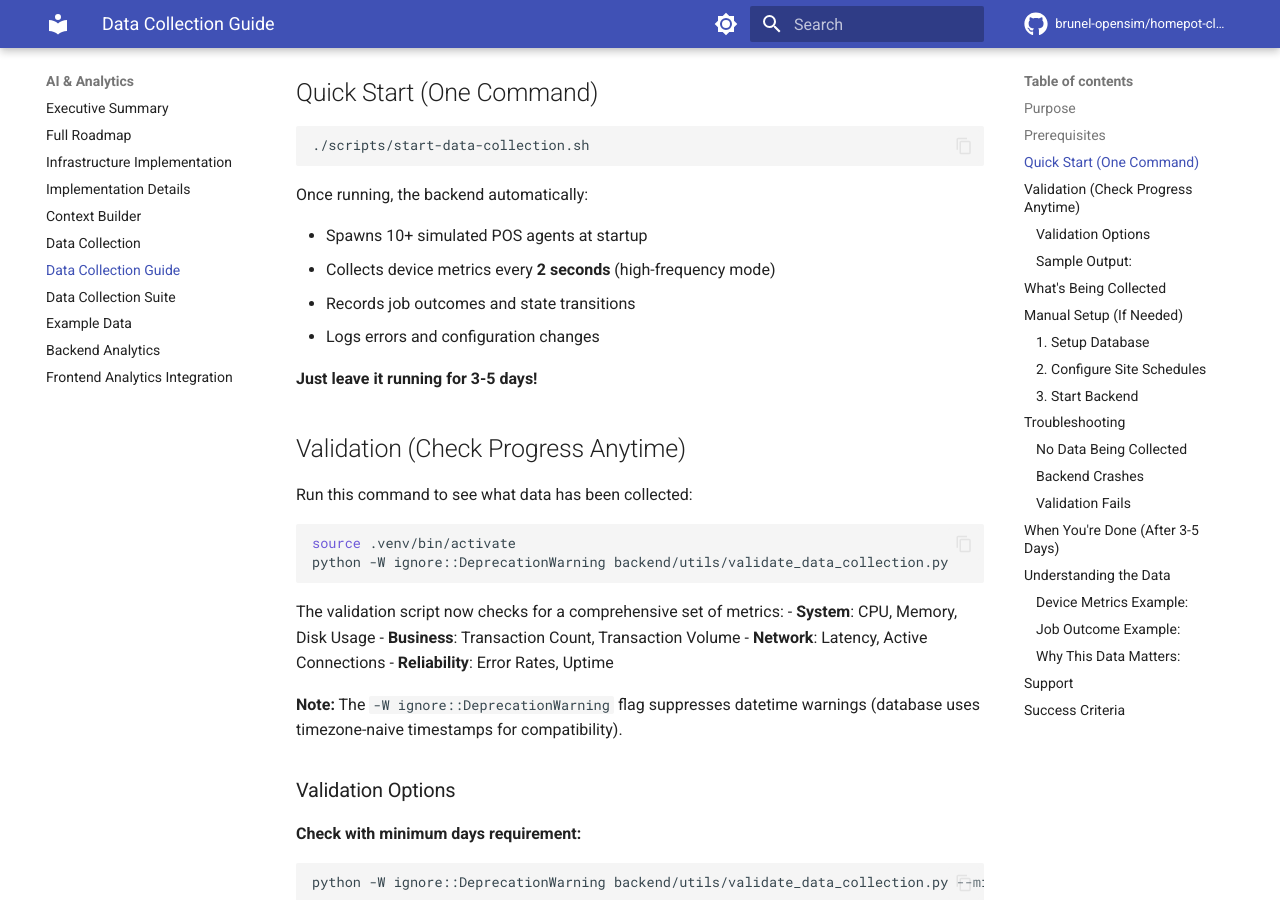
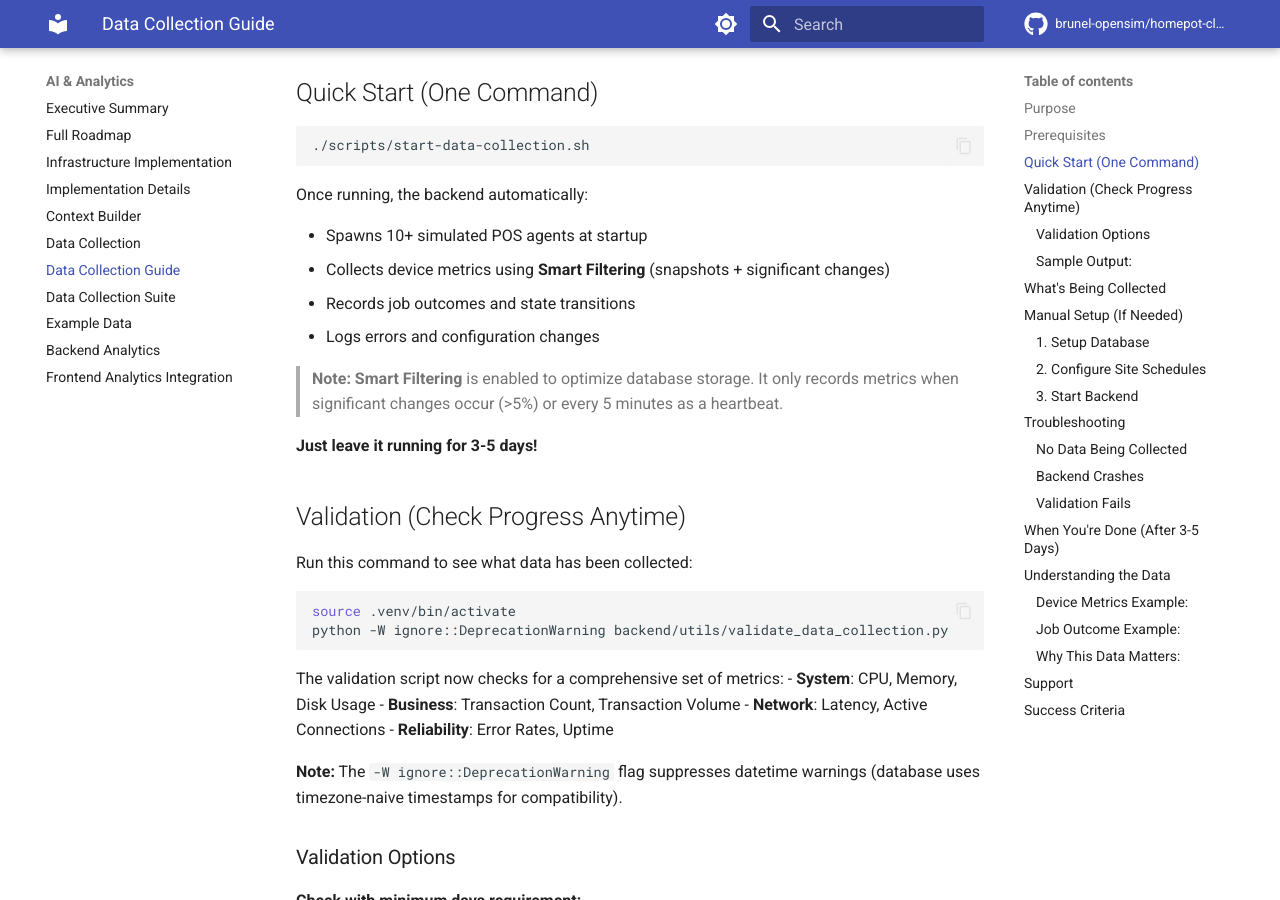
Before and after one commit to brunel-opensim/homepot-client, an MkDocs documentation site: the page built from docs/data-collection-guide.md, in a window 1280 px wide and 900 px high, scrolled down 538 px. Built offline with MkDocs 1.6.1 and Material for MkDocs 9.7.7, drawn with Linux system fonts in a browser that asks for light colours; comment, search, counter and statistics services are not loaded; the version menu is left out.

Commit message:
chore: update validation script and docs for smart filtering
- Update validation script to expect fewer metrics due to smart filtering
- Update data collection guide to mention Smart Filtering is enabled

```diff
--- a/docs/data-collection-guide.md
+++ b/docs/data-collection-guide.md
@@ -24,9 +24,11 @@ Collect 3-5 days of analytics data to train AI models for:
 Once running, the backend automatically:
 
 - Spawns 10+ simulated POS agents at startup
-- Collects device metrics every **2 seconds** (high-frequency mode)
+- Collects device metrics using **Smart Filtering** (snapshots + significant changes)
 - Records job outcomes and state transitions
 - Logs errors and configuration changes
+
+> **Note:** **Smart Filtering** is enabled to optimize database storage. It only records metrics when significant changes occur (>5%) or every 5 minutes as a heartbeat.
 
 **Just leave it running for 3-5 days!**
 
```
Also changed, not shown: 1 other file.
